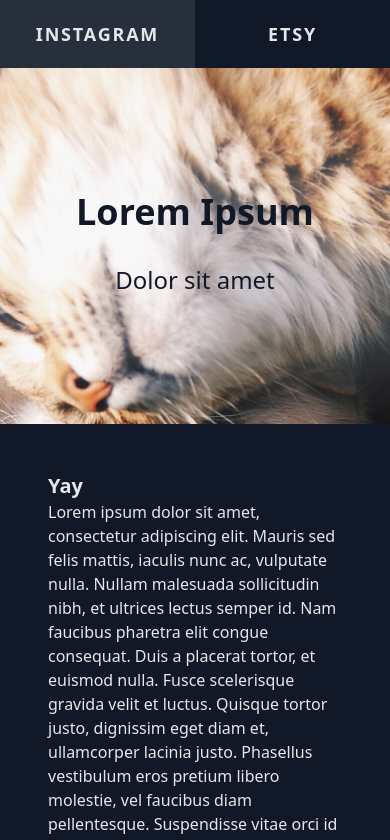
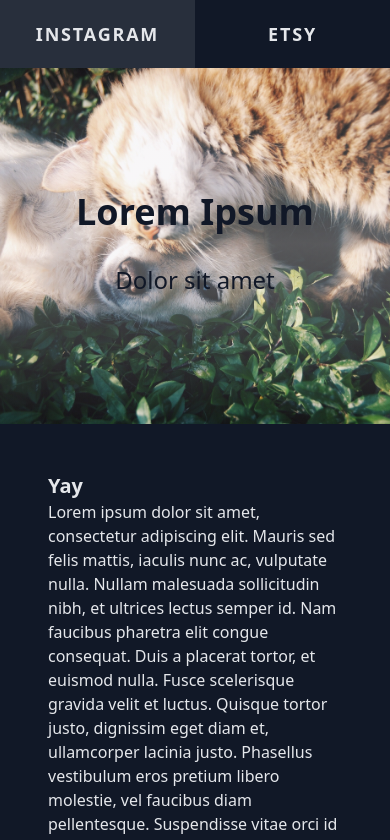
Before and after one commit to ewjoachim/mawi-website, a website built with Vite: page index.html in a window 390 px wide. Shown: the top 840 px of the page. Built offline with nearby package versions, Linux system fonts and the light colour scheme.

Commit message:
fix background on mobile

```diff
--- a/index.html
+++ b/index.html
@@ -33,8 +33,7 @@
 
   <link href="/src/style.css" rel="stylesheet">
 </head>
-<body class="pt-16 text-gray-200 bg-fixed bg-gray-900 bg-center bg-cover bg-hero">
-
+<body class="pt-16 text-gray-200 bg-gray-900 bg-cover sm:bg-center sm:bg-cover sm:bg-fixed sm:bg-hero">
 
   <nav class="fixed inset-0 bg-gray-900 h-min">
     <div class="mx-auto max-w-7xl">
@@ -46,7 +45,7 @@
     </div>
   </nav>
 
-  <div class="w-full min-h-full">
+  <div class="w-full min-h-full bg-center bg-cover bg-hero sm:bg-none">
     <div class="w-full min-h-full py-32 bg-gradient-to-b from-transparent via-slate-50/30 to-transparent">
       <h2 class="text-4xl font-bold text-center text-gray-900 sm:text-6xl text-shadow">Lorem Ipsum</h2>
       <h3 class="pt-8 text-2xl text-center text-gray-900 sm:text-3xl text-shadow">Dolor sit amet</h3>
--- a/tailwind.config.js
+++ b/tailwind.config.js
@@ -3,6 +3,7 @@ module.exports = {
   theme: {
     extend: {
       backgroundImage: {
+        'none': "none",
         'hero': "url('/img/hero.jpg')",
       }
     },
```
